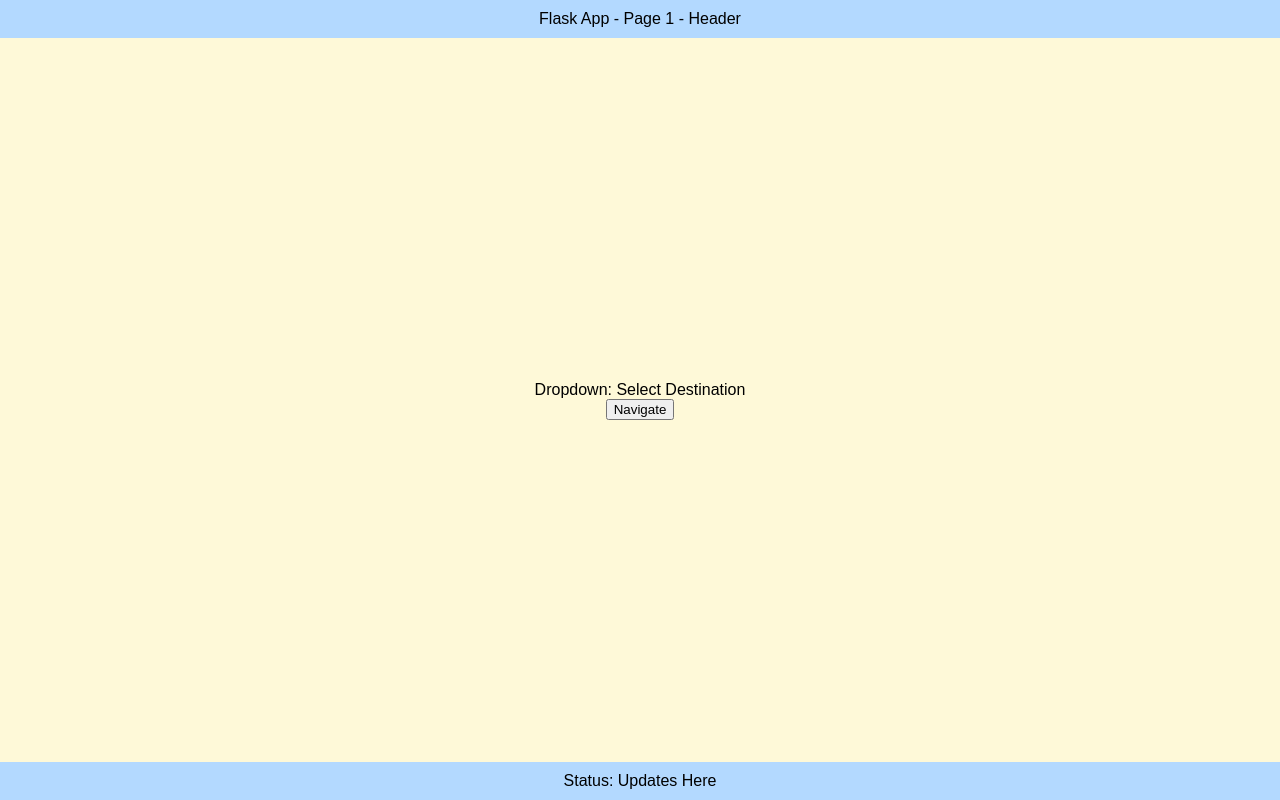
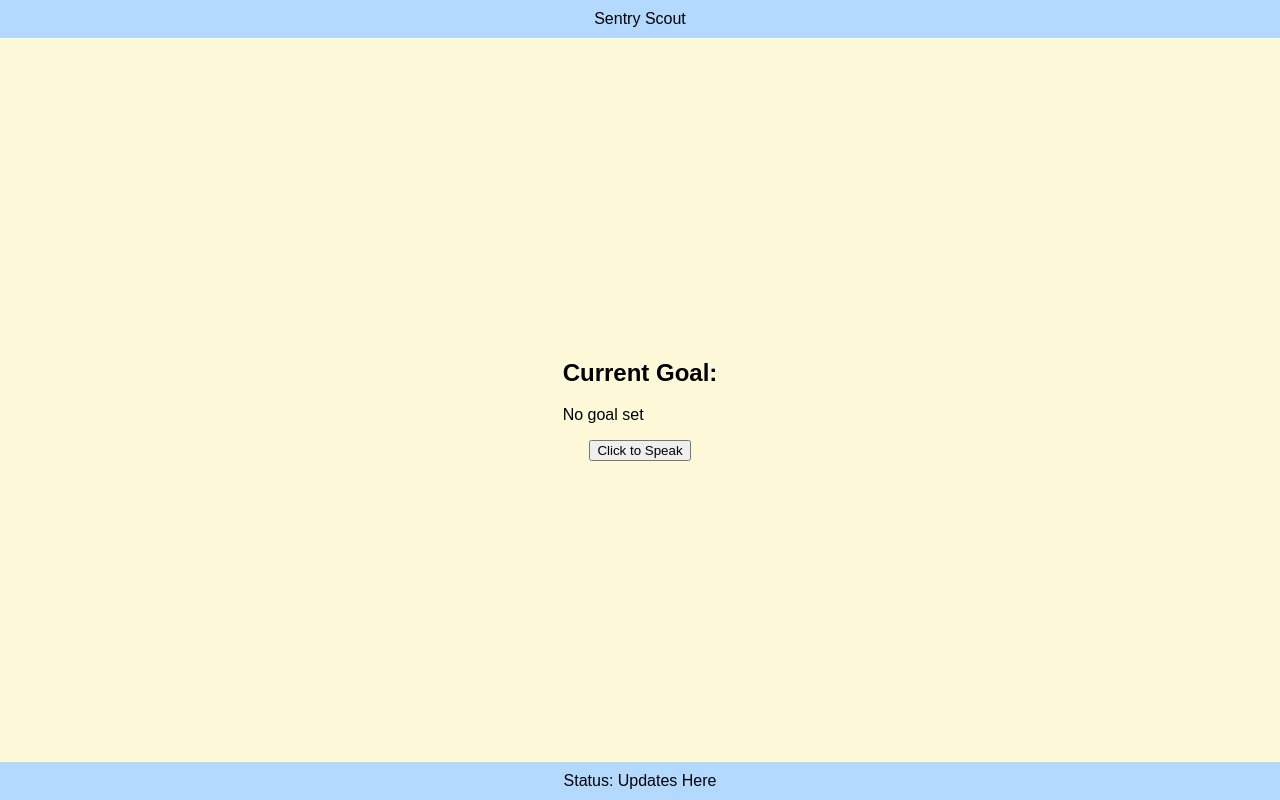
Before and after one commit to Jithinsaju02/FinalYrProj, a Flask app: page / in a window 1280 px wide. Run offline with Flask 3, Linux system fonts and the light colour scheme; some libraries are stand-ins or nearby versions.

Commit message:
Third Commit
Ros integration in progress

```diff
--- a/app.py
+++ b/app.py
@@ -1,9 +1,28 @@
+import rospy
+from geometry_msgs.msg import PoseStamped
 from flask import Flask, render_template, jsonify
+from flask_socketio import SocketIO, emit
 import threading
 from threading import Thread
 import time
 
 app = Flask(__name__)
+socketio = SocketIO(app)
+
+current_goal = None
+
+
+def goal_callback(msg):
+    global current_goal
+    current_goal = msg
+    # Extract x, y, z coordinates from PoseStamped message
+    x = msg.pose.position.x
+    y = msg.pose.position.y
+    z = msg.pose.position.z
+    print(f"New Goal Received: x={x}, y={y}, z={z}")
+
+    # Forward the goal to the WebSocket
+    socketio.emit('goal_update', {'x': x, 'y': y, 'z': z})
 
 # Placeholder for robot's dynamic location
 robot_location = {"x": 0, "y": 0}  # New position
@@ -36,6 +55,24 @@ Thread(target=simulate_robot_movement, daemon=True).start()
 def home():
     return render_template('index.html')
 
+# Flask WebSocket event to get the latest goal
+@socketio.on('get_current_goal')
+def send_current_goal():
+    global current_goal
+    if current_goal:
+        emit('goal_update', {
+            'x': current_goal.pose.position.x,
+            'y': current_goal.pose.position.y,
+            'z': current_goal.pose.position.z
+        })
+    else:
+        emit('goal_update', {'error': 'No goal received yet'})
+
+def ros_thread():
+    rospy.init_node('flask_goal_listener', anonymous=True)
+    rospy.Subscriber('/move_base_simple/goal', PoseStamped, goal_callback)
+    rospy.spin()
+
 @app.route('/map')
 def map_view():
     return render_template('map.html')
--- a/myenv/pyvenv.cfg
+++ b/myenv/pyvenv.cfg
@@ -2,4 +2,4 @@ home = C:\Python312
 include-system-site-packages = false
 version = 3.12.1
 executable = C:\Python312\python.exe
-command = C:\Python312\python.exe -m venv C:\Users\DELL\Desktop\Fproj\myenv
+command = C:\Python312\python.exe -m venv C:\Users\DELL\Documents\GitHub\FinalYrProj\myenv
--- a/templates/index.html
+++ b/templates/index.html
@@ -7,11 +7,34 @@
     <link rel="stylesheet" href="/static/css/styles.css">
 </head>
 <body>
-    <header class="header">Flask App - Page 1 - Header</header>
+    <header class="header">Sentry Scout</header>
     <main class="main">
-        <div class="dropdown">Dropdown: Select Destination</div>
-        <button class="navigate-btn">Navigate</button>
+        <div>
+            <h2>Current Goal:</h2>
+            <p id="goal-coordinates">No goal set</p>
+        </div>
+        <button id="speak-btn" class="speak-btn">Click to Speak</button>
     </main>
     <footer class="footer">Status: Updates Here</footer>
+
+    <script src="https://cdn.socket.io/4.0.0/socket.io.min.js"></script>
+    <script>
+        const socket = io.connect('http://localhost:5000');
+
+        // Listen for goal updates from Flask
+        socket.on('goal_update', (data) => {
+            const goalDiv = document.getElementById('goal-coordinates');
+            if (data.error) {
+                goalDiv.textContent = data.error;
+            } else {
+                console.log(`Goal Received: x=${data.x}, y=${data.y}, z=${data.z}`);
+                goalDiv.textContent = `X: ${data.x}, Y: ${data.y}, Z: ${data.z}`;
+                alert(`New Goal: (${data.x}, ${data.y}, ${data.z})`);
+            }
+        });
+
+        // Request the current goal when the page loads
+        socket.emit('get_current_goal');
+    </script>
 </body>
 </html>
```
Also changed, not shown: 2 other files.
